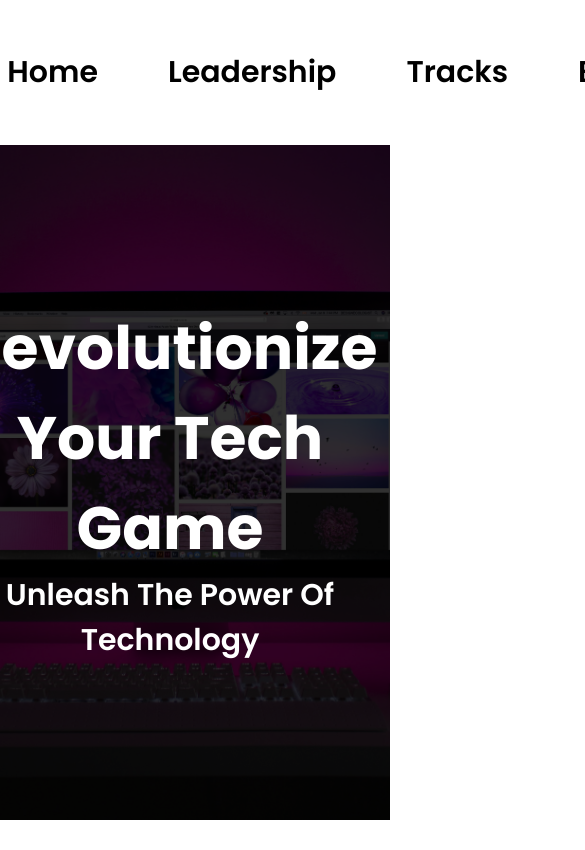
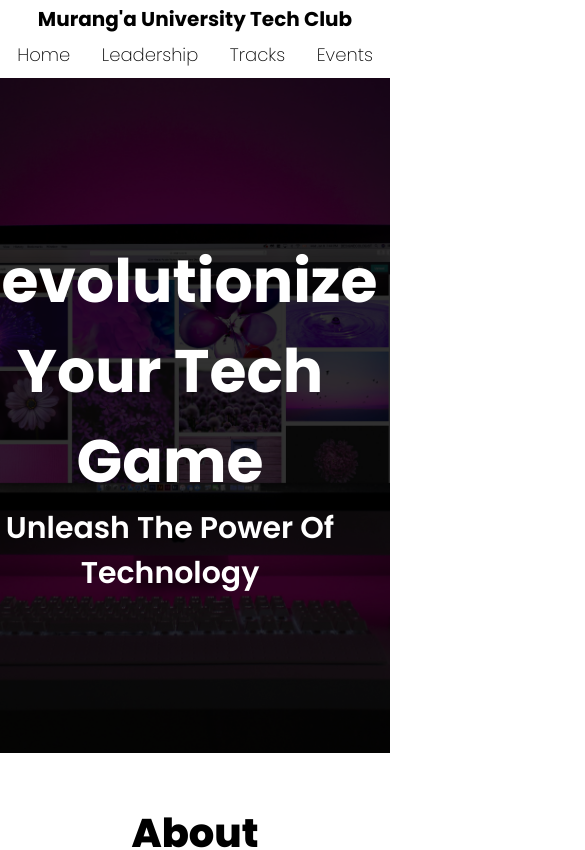
Before and after one commit to 254mathenge/MUTC, a React (Vite) app: page / in a window 390 px wide. Shown: the top 850 px of the page, 585 px wide, since content can reach past the window. Built offline with nearby package versions, Linux system fonts and the light colour scheme.

Commit message:
commit changes

```diff
--- a/src/components/Event/Event.jsx
+++ b/src/components/Event/Event.jsx
@@ -48,7 +48,7 @@ const EventsCard = (props) => {
       <div className="eventsName">
         <h2>{props.field}</h2>
         <p>{props.location}</p>
-        <p>by {props.name}</p>
+        <p>by   8{props.name}</p>
       </div>
     </div>
   );
@@ -71,7 +71,6 @@ function Event() {
               />
             );
           })}
-          ;
         </div>
       </section>
     </>
--- a/src/components/Header/Header.css
+++ b/src/components/Header/Header.css
@@ -6,7 +6,26 @@
   /* position: fixed; */
   margin: 0 auto;
 }
-
+@media screen and (max-width: 800px) {
+  .navbar {
+    flex-wrap: wrap;
+    display: flex;
+    justify-content: center;
+    align-items: center;
+    padding: 2px;
+    margin: 2px;
+    /* max-width: 400px; */
+  }
+}
+@media screen and(max-width:1000px) {
+  .navbar {
+    display: flex;
+    justify-content: space-between;
+    margin: 2px;
+    padding: 2px;
+    gap: 2px;
+  }
+}
 .logo {
   display: flex;
   justify-content: center;
@@ -14,6 +33,24 @@
   margin: 2rem;
   margin-right: 20rem;
 }
+@media screen and (max-width: 800px) {
+  .logo {
+    display: flex;
+    justify-content: center;
+    align-items: center;
+    /* max-width: 400px; */
+    margin: 0 1rem;
+    text-align: center;
+    font-size: 20px;
+  }
+  /* @media screen and (max-width:1000px){
+    .logo{
+      margin: 2px;
+      padding: 2px;
+    }
+  } */
+}
+
 .header-nav-list {
   text-decoration: none;
   display: flex;
@@ -22,10 +59,23 @@
   gap: 2rem;
   font-size: 16px;
 }
+@media screen and (max-width: 800px) {
+  .header-nav-list {
+    flex-wrap: nowrap;
+    display: flex;
+    justify-content: center;
+    align-items: center;
+    padding: 0.8px;
+    max-width: 300px;
+    font-size: 8px;
+    font-weight: 200;
+  }
+}
+
 .header-nav-list a {
   display: flex;
-  justify-content: center;
-  align-items: center;
+  /* justify-content: center; */
+  /* align-items: center; */
   text-decoration: none;
   color: black;
   font-size: 3rem;
@@ -33,6 +83,18 @@
   margin-right: 5rem;
   transition: all 0.3s;
 }
+@media screen and (max-width: 800px) {
+  .header-nav-list a {
+    flex-wrap: nowrap;
+    display: flex;
+    justify-content: center;
+    align-items: center;
+    padding: 0;
+    font-size: 18px;
+    font-weight: 200;
+    margin: 5px;
+  }
+}
 .header-nav-list a:hover {
   transform: scale(1.2);
   background-color: orangered;
--- a/src/components/Testimonials/Testimonials.jsx
+++ b/src/components/Testimonials/Testimonials.jsx
@@ -42,6 +42,7 @@ const TestimonialCard = (props) => {
 };
 function Testimonials() {
   return (
+    <Header>
       <section className="testimonials-section-content">
         <h1>Testimonials</h1>
         <div className="testimonials-cards-section">
@@ -56,9 +57,8 @@ function Testimonials() {
             );
           })}
         </div>
-
       </section>
-
+    </Header>
   );
 }
 export default Testimonials;
--- a/src/components/Track/Track.jsx
+++ b/src/components/Track/Track.jsx
@@ -1,7 +1,6 @@
 /* eslint-disable react/prop-types */
 import "./Track.css";
 import Header from "@/components/Header/Header";
-import crochet from "@/assets/crochet.jpg";
 
 import CybreSecurity from "@/assets/cybre-security.jpg";
 import MobileDev from "@/assets/mobile-dev.jpg";
```
Lines whose indentation alone changed are shown as unchanged.
